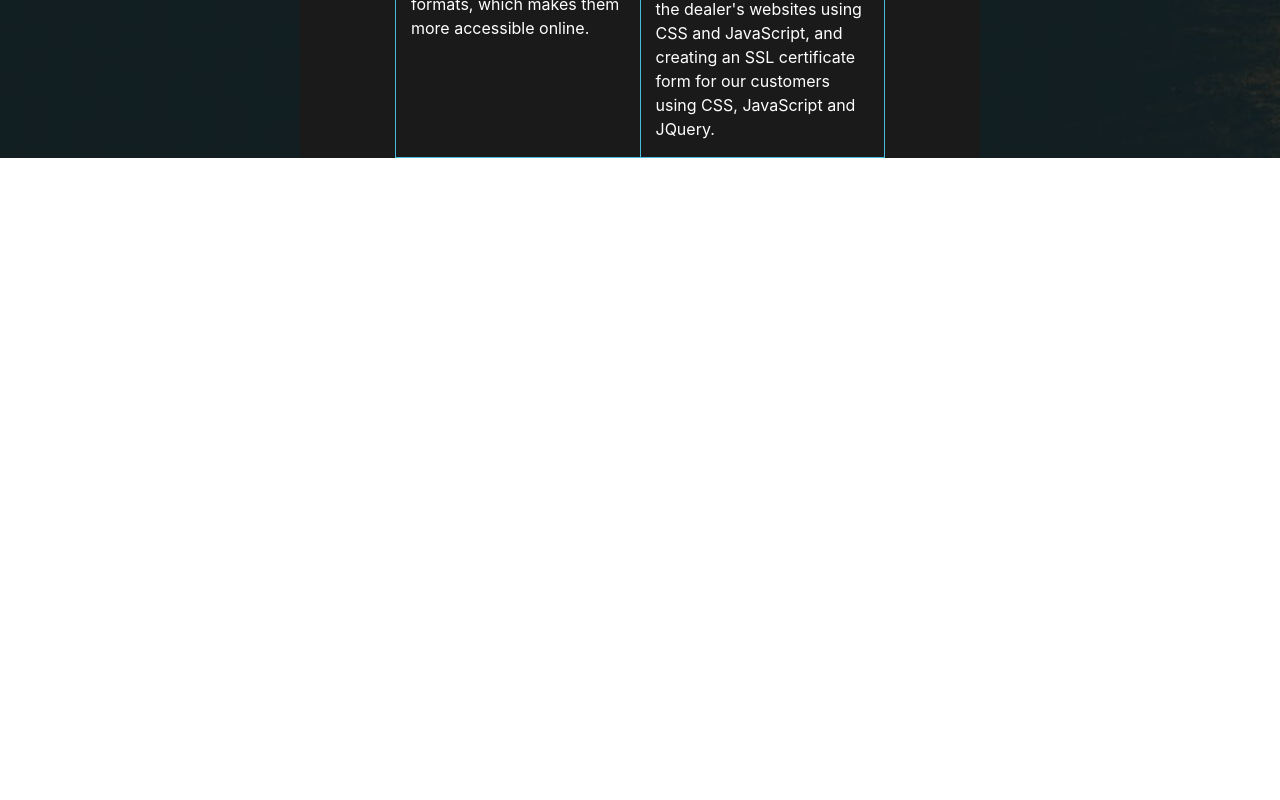
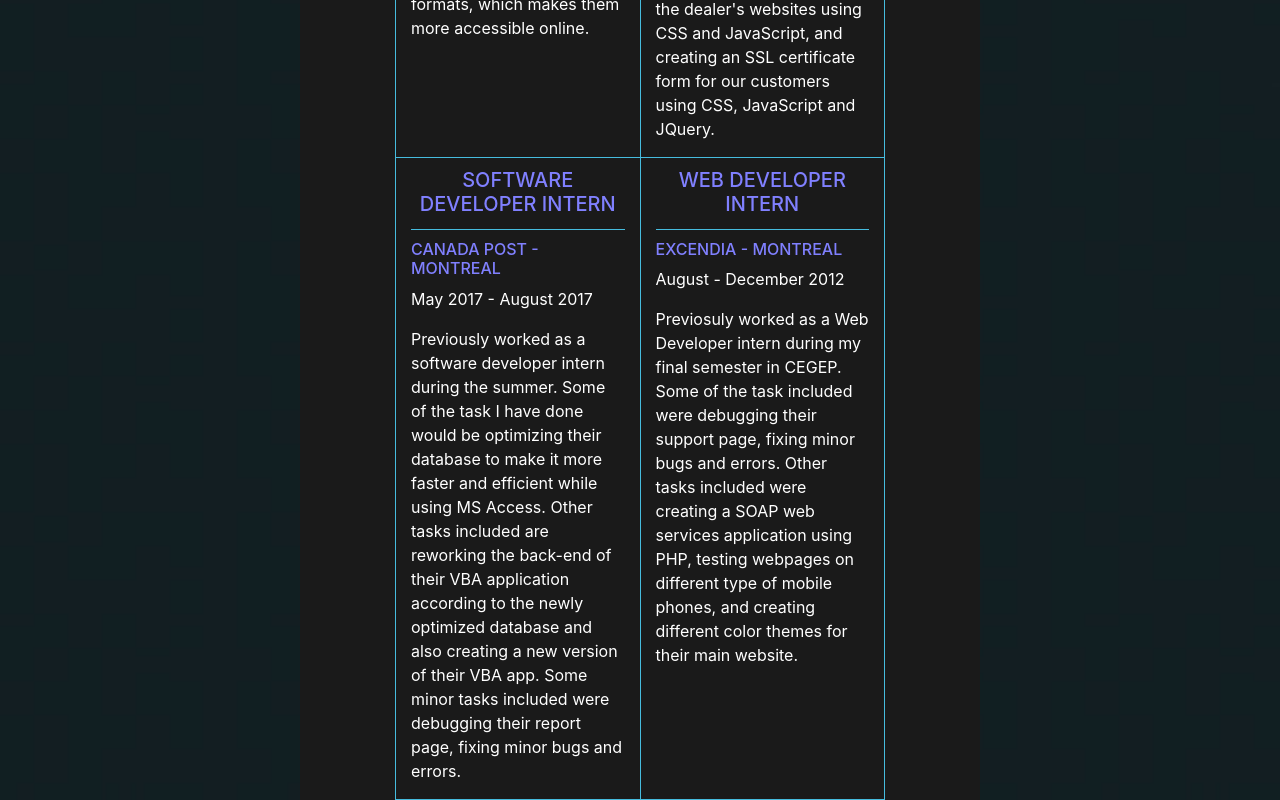
Before and after one commit to G3nK3n/React-Projects, a React (Create React App) app in the folder personal-website-ver2/: page / in a window 1280 px wide. Shown: the part 1488-2288 px from the top of the page. Before the commit the page ends 1646 px from the top, so only its background shows below. Built offline with nearby package versions, Linux system fonts and the light colour scheme.

Commit message:
Finished Employment section of Resume Component

```diff
--- a/personal-website-ver2/src/Components/Resume/Employment/Employment.js
+++ b/personal-website-ver2/src/Components/Resume/Employment/Employment.js
@@ -65,10 +65,46 @@ const employment = () => (
                                     <h6>TENAQUIP - SENNEVILLE</h6>
                                     <p>May - Juky 2018</p>
                                     <p>
-                                        Previosuly worked as a Web Developer intern during the summer. Some of the task I have done would be
+                                        Previously worked as a Web Developer intern during the summer. Some of the task I have done would be
                                         converting SCN dealer's website onto a new platform, which includes mobile friendly languages such as Bootstrap 3.
                                         Other task included were styling the dealer's websites using CSS and JavaScript, and creating an SSL certificate form
                                         for our customers using CSS, JavaScript and JQuery.
+                                    </p>
+                                </div>
+                            </div>
+                        </Col>
+                    </Row>
+
+                    <Row className={classes.EmploymentSecondRow}>
+                        <Col className={classes.EmploymentCol}>
+                            <div className={classes.WorkPositionTitle}>
+                                <div className={classes.PreviousWorkPositionInside} >
+                                    <h5>SOFTWARE DEVELOPER INTERN</h5>
+                                </div>
+                                <div className={classes.PreviousWork}>
+                                    <h6>CANADA POST - MONTREAL</h6>
+                                    <p>May 2017 - August 2017</p>
+                                    <p>
+                                        Previously worked as a software developer intern during the summer. Some of the task I have done would be
+                                        optimizing their database to make it more faster and efficient while using MS Access. Other tasks included are
+                                        reworking the back-end of their VBA application according to the newly optimized database and also creating a new
+                                        version of their VBA app. Some minor tasks included were debugging their report page, fixing minor bugs and errors.
+                                    </p>
+                                </div>
+                            </div>
+                        </Col>
+                        <Col>
+                            <div className={classes.WorkPositionTitle}>
+                                <div className={classes.PreviousWorkPositionInside} >
+                                    <h5>WEB DEVELOPER INTERN</h5>
+                                </div>
+                                <div className={classes.PreviousWork}>
+                                    <h6>EXCENDIA - MONTREAL</h6>
+                                    <p>August - December 2012</p>
+                                    <p>
+                                        Previosuly worked as a Web Developer intern during my final semester in CEGEP. Some of the task included were
+                                        debugging their support page, fixing minor bugs and errors. Other tasks included were creating a SOAP web services application
+                                        using PHP, testing webpages on different type of mobile phones, and creating different color themes for their main website.
                                     </p>
                                 </div>
                             </div>
```
Also changed, not shown: 1 other file (tests, documents, lock files or other folders).
